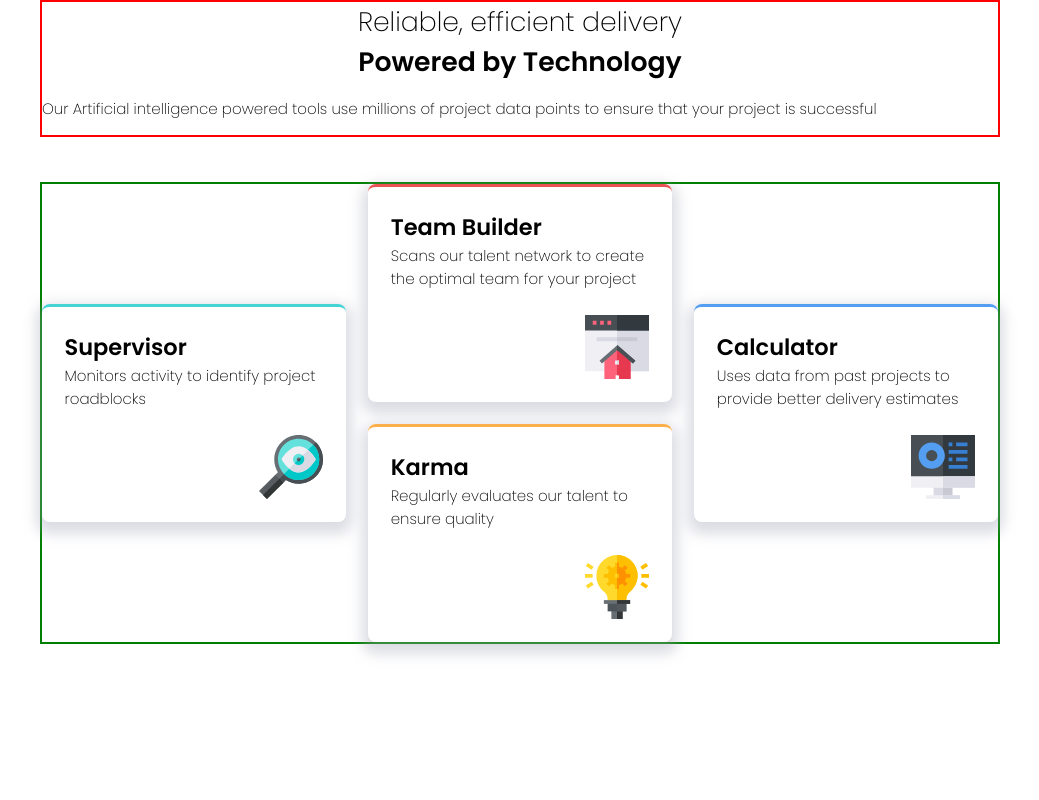
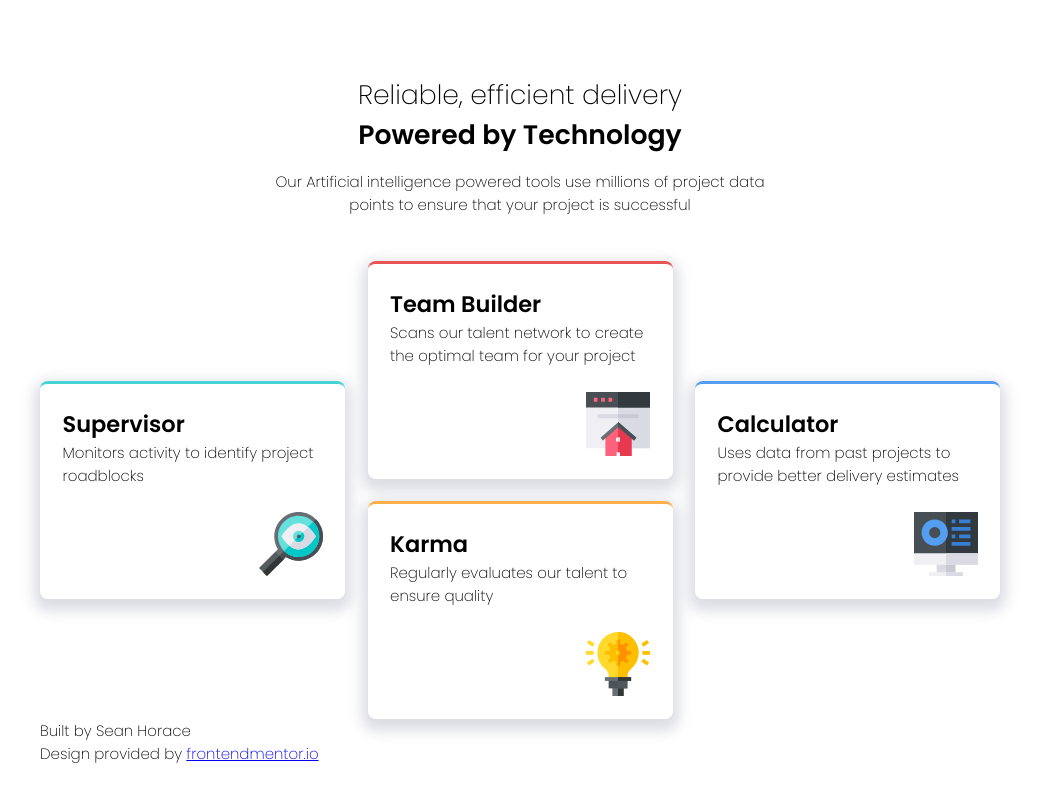
Before and after one commit to Sean-LH/4_Cards, a React (Vite) app: page / in a window 1280 px wide. Shown: the whole page, without its empty margins (120-1159 px from the left). Built offline with nearby package versions, Linux system fonts and the light colour scheme.

Commit message:
Project currently completed

```diff
--- a/src/App.css
+++ b/src/App.css
@@ -24,14 +24,14 @@
 #project{
   width: 90vw;
   margin: auto;
+  margin-top: 5em;
 }
-#header{
+/* #header{
   border: 2px red solid;
-  /* display: flex;
-  flex-direction: column; */
-}
+
+} */
 #body{
-  border: 2px green solid;
+  /* border: 2px green solid; */
   margin-top: 3em;
   display: grid;
   gap: 1.5em;
@@ -87,6 +87,15 @@ h2{
   #project{
     width: 75vw;
     margin: auto;
+    margin-top: 5em;
+  }
+  #header{
+    /* border: 2px red solid; */
+    width: 33em;
+    margin: auto;
+  }
+  #sub{
+    text-align: center;
   }
   #body{
     display: grid;
--- a/src/component/Card.tsx
+++ b/src/component/Card.tsx
@@ -1,4 +1,4 @@
-import React from 'react'
+// import React from 'react'
 
 type Props = {
   title: string;
--- a/src/component/Project.tsx
+++ b/src/component/Project.tsx
@@ -9,6 +9,10 @@ export default function Project({}: Props) {
     <div id='project'>
       <Header/>
       <Body/>
+      <footer>
+        <p>Built by Sean Horace</p>
+        <p>Design provided by <a href="https://www.frontendmentor.io/">frontendmentor.io</a></p>
+      </footer>
     </div>
   )
 }
```
Also changed, not shown: 1 other file (tests, documents, lock files or other folders).
